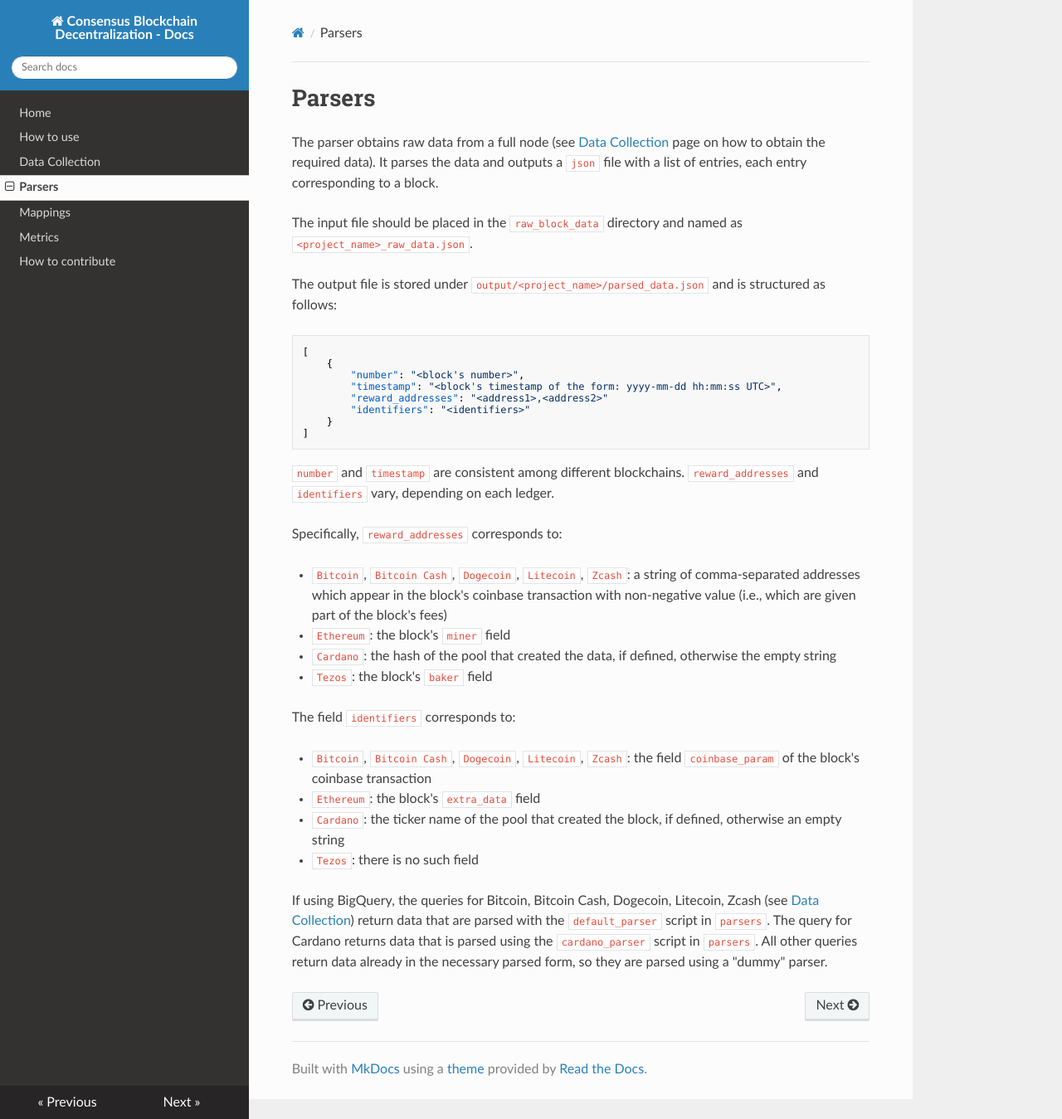
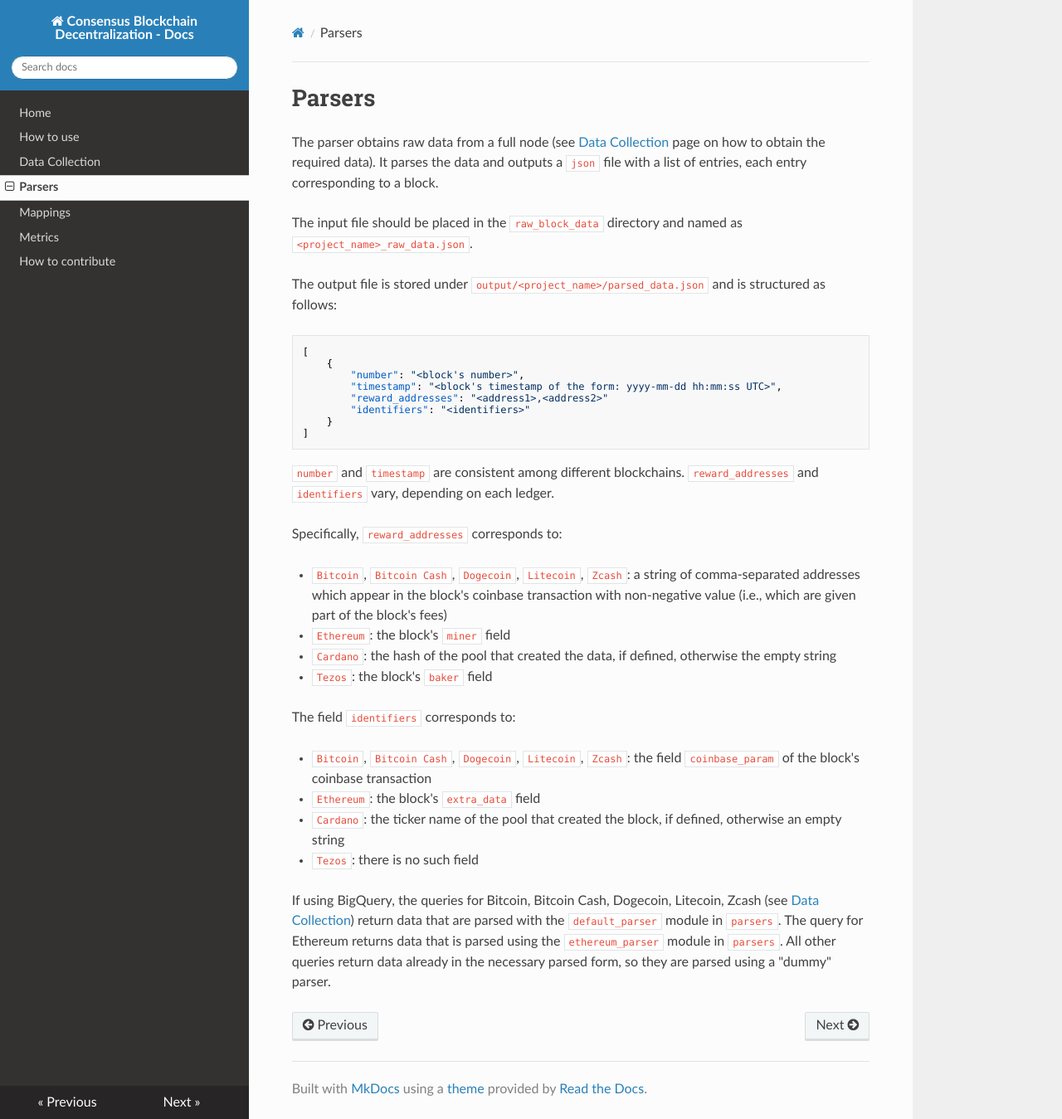
Before and after one commit to Blockchain-Technology-Lab/consensus-decentralization, an MkDocs documentation site: the page built from docs/parsers.md, in a window 1280 px wide and 1349 px high. Shown: the whole window at 83% size. Built offline with MkDocs 1.6.1, drawn with Linux system fonts in a browser that asks for light colours; nearby versions of some CDN libraries.

Commit message:
Update parser docs

```diff
--- a/docs/parsers.md
+++ b/docs/parsers.md
@@ -36,6 +36,6 @@ The field `identifiers` corresponds to:
 - `Tezos`: there is no such field
 
 If using BigQuery, the queries for Bitcoin, Bitcoin Cash, Dogecoin, Litecoin, Zcash (see [Data Collection](data.md))
-return data that are parsed with the `default_parser` script in `parsers`.
-The query for Cardano returns data that is parsed using the `cardano_parser` script in `parsers`.
+return data that are parsed with the `default_parser` module in `parsers`.
+The query for Ethereum returns data that is parsed using the `ethereum_parser` module in `parsers`.
 All other queries return data already in the necessary parsed form, so they are parsed using a "dummy" parser.
```
